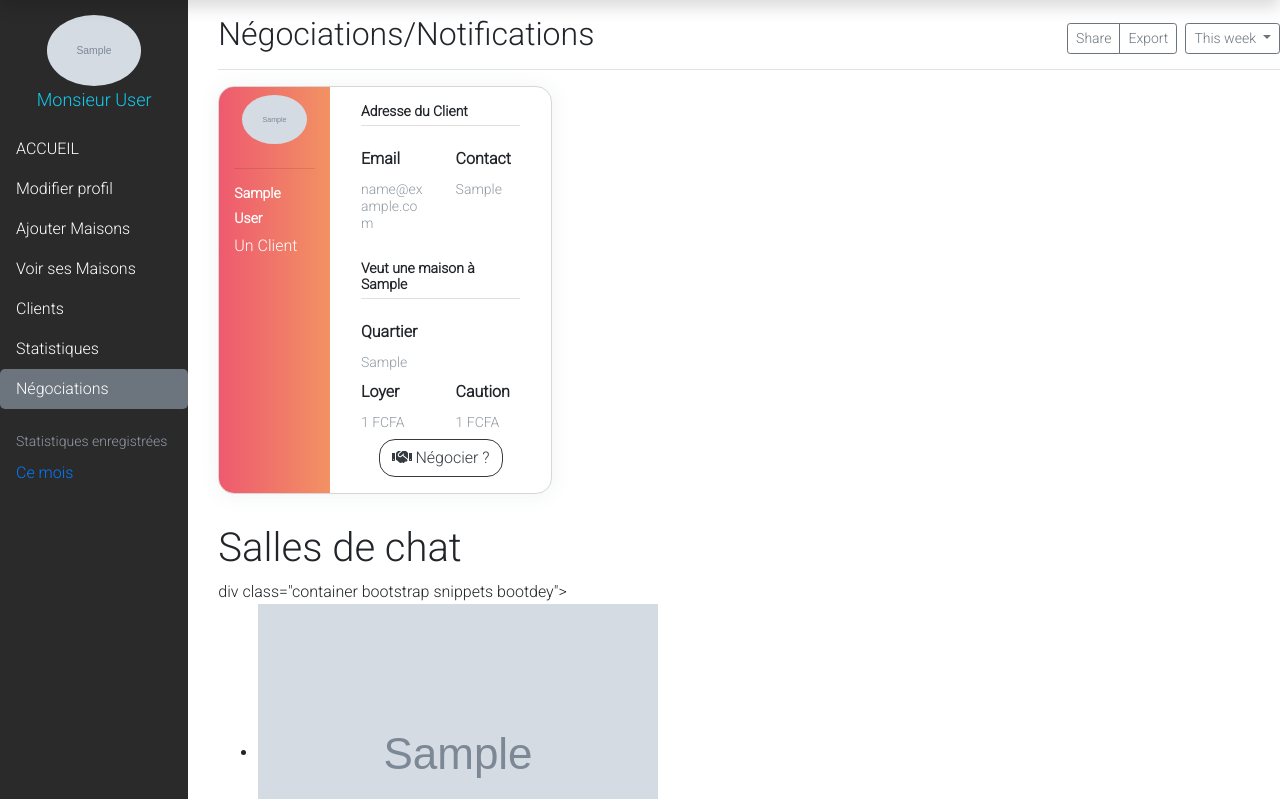
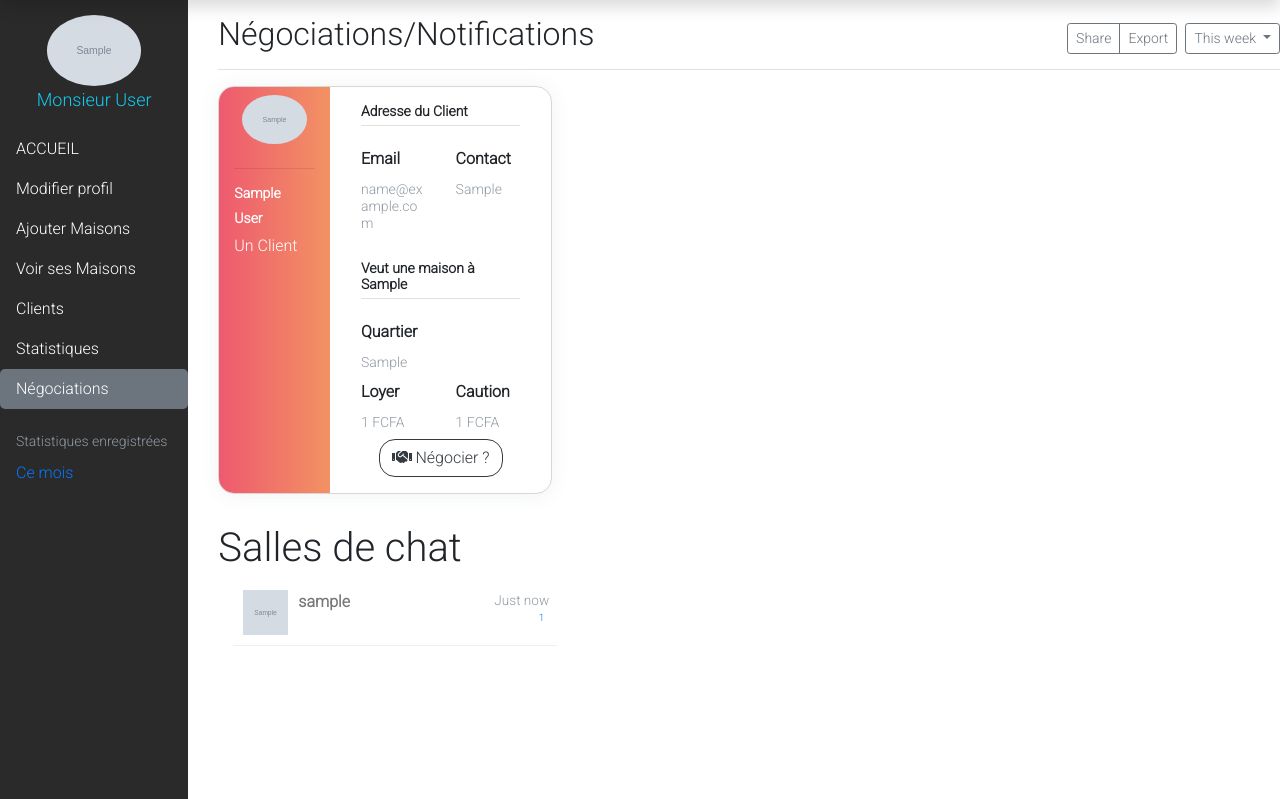
Before and after one commit to inovci/Logeique-old, a Django app: page /see/landlord/notifications/1 in a window 1280 px wide. Shown: the part 56-855 px from the top of the page. Run offline with Django 3.2, Linux system fonts and the light colour scheme; a user stored in the database is signed in; tables that the repository leaves empty hold one stand-in row (values such as "Sample post"); grey boxes marked "Sample" are stand-in pictures; some libraries are stand-ins or nearby versions.

Commit message:
landlord notifications design update

```diff
--- a/spaces/templates/spaces/landlord_notifications.html
+++ b/spaces/templates/spaces/landlord_notifications.html
@@ -1,6 +1,12 @@
 {% extends "spaces/landlord_profile.html" %}
+{% load static %}
 
 {% block title %}notifications{% endblock %}
+
+{% block customStyles %}
+        <link href="{% static 'css/dashboard.css' %}" rel="stylesheet">
+        <link href="{% static 'css/chatroom.css' %}" rel="stylesheet">
+{% endblock customStyles %}
 
 {% block navitem1 %}
     <a style="color: #fff;" class="nav-link" href="{% url 'spaces:landlord_profile' user.id %}">
@@ -155,7 +161,7 @@
 
     {% if rooms %}
     <h1>Salles de chat</h1>
-    div class="container bootstrap snippets bootdey">
+    <div class="container bootstrap snippets bootdey">
     <div class="row">
 		<div class="bg-white col-md-4 ">
             <!-- =============================================================== -->
--- a/static/css/chatroom.css
+++ b/static/css/chatroom.css
@@ -1,11 +1,4 @@
-body {
-    padding-top: 0;
-    font-size: 12px;
-    color: #777;
-    background: #f9f9f9;
-    font-family: 'Open Sans',sans-serif;
-    margin-top:20px;
-  }
+
 
   .bg-white {
     background-color: #fff;
```
